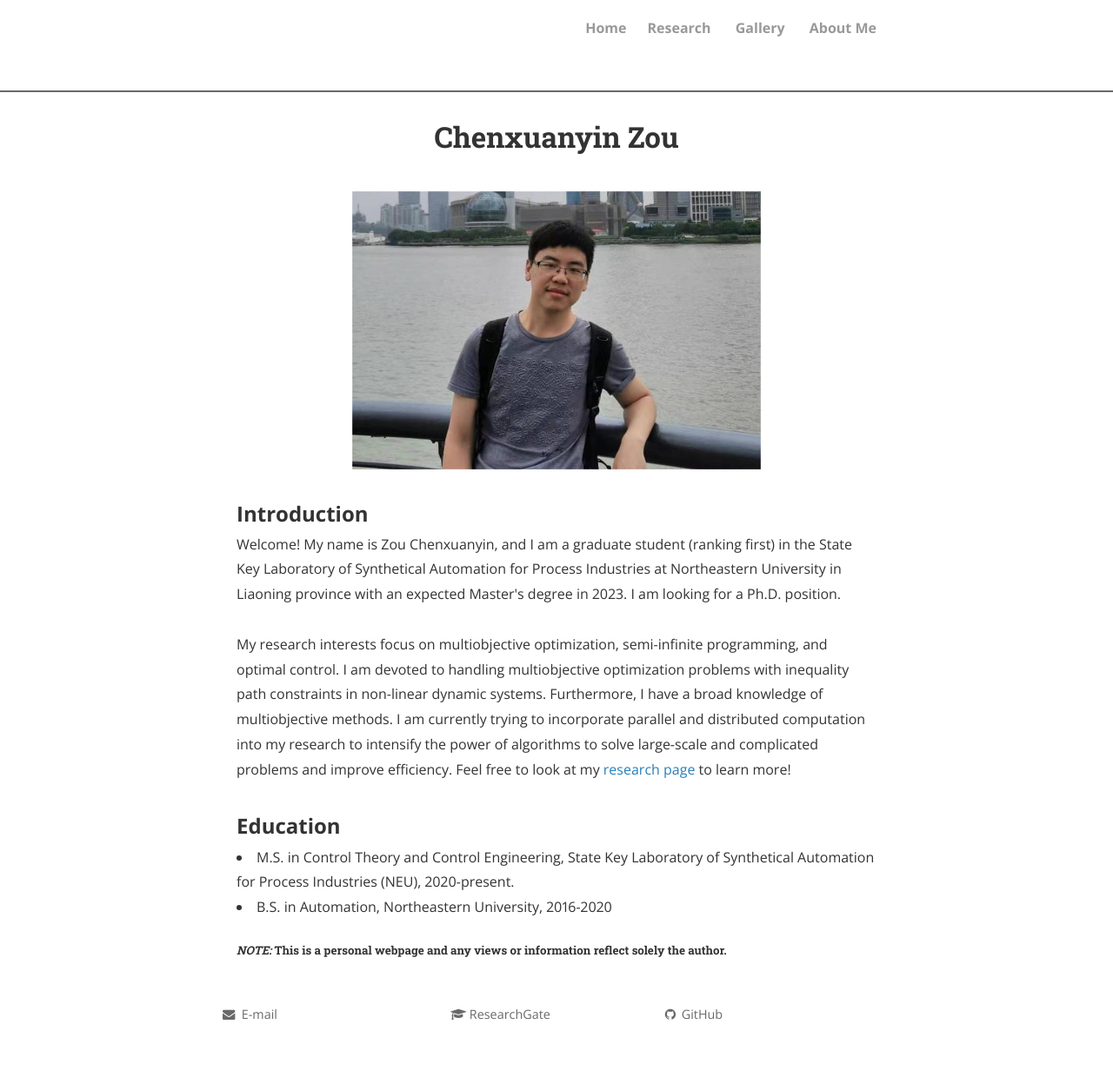
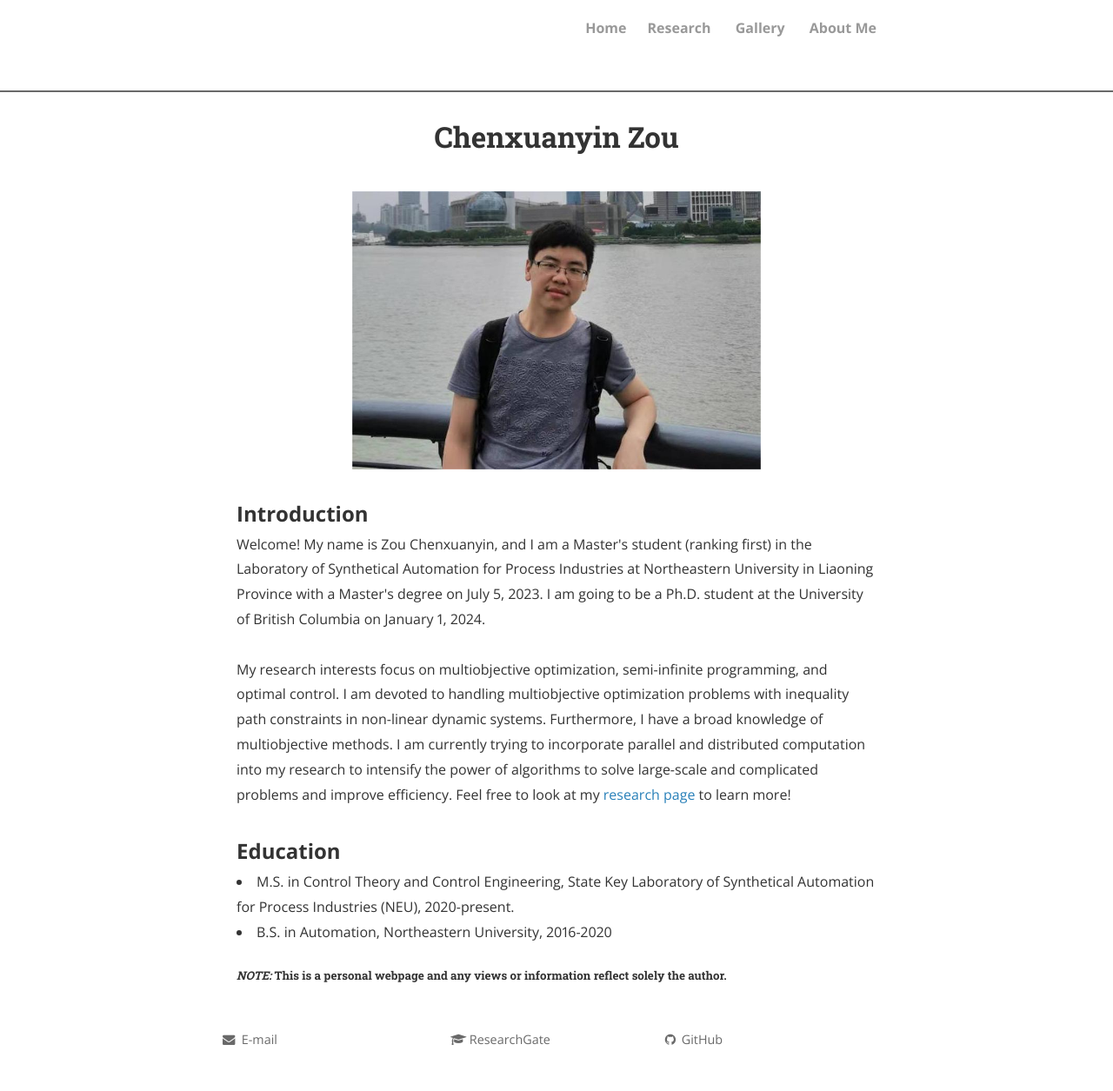
Before and after one commit to zcxy-academic/zcxy-academic.github.io, a Jekyll site: the page built from index.html, in a window 1280 px wide. Shown: the whole page at 87% size. Built offline with Jekyll 4.4.1, drawn with Linux system fonts in a browser that asks for light colours; nearby versions of some CDN libraries; the list of posts is cut into pages by our own code; comment, search, counter and statistics services are not loaded; a style sheet for code colours, icons or effects is not loaded; before the commit the page ends 1226 px from its top, so only the background shows below that.

Commit message:
Update index.html
update

```diff
--- a/index.html
+++ b/index.html
@@ -17,8 +17,7 @@ title: Chenxuanyin Zou
 <img src="image/profile_picture2.jpg" alt="Zou Chenxuanyin" style="width: 470px;height:320px;" title="Zou Chenxuanyin"; algin="middle">
 <br>
 <font size="+2"><strong>Introduction</strong></font><br>
-Welcome! My name is Zou Chenxuanyin, and I am a graduate student (ranking first) in the State Key Laboratory of Synthetical Automation for Process Industries at Northeastern University in Liaoning province with an expected Master's degree in 2023. I am looking for a Ph.D. position.
-
+Welcome! My name is Zou Chenxuanyin, and I am a Master's student (ranking first) in the Laboratory of Synthetical Automation for Process Industries at Northeastern University in Liaoning Province with a Master's degree on July 5, 2023. I am going to be a Ph.D. student at the University of British Columbia on January 1, 2024.
 <br><br>
 My research interests focus on multiobjective optimization, semi-infinite programming, and optimal control. I am devoted to handling multiobjective optimization problems with inequality path constraints in non-linear dynamic systems. Furthermore, I have a broad knowledge of multiobjective methods. I am currently trying to incorporate parallel and distributed computation into my research to intensify the power of algorithms to solve large-scale and complicated problems and improve efficiency. Feel free to look at my <a href="https://zcxy-academic.github.io/research" target="_self">research page</a> to learn more!
 <br><br>
```
